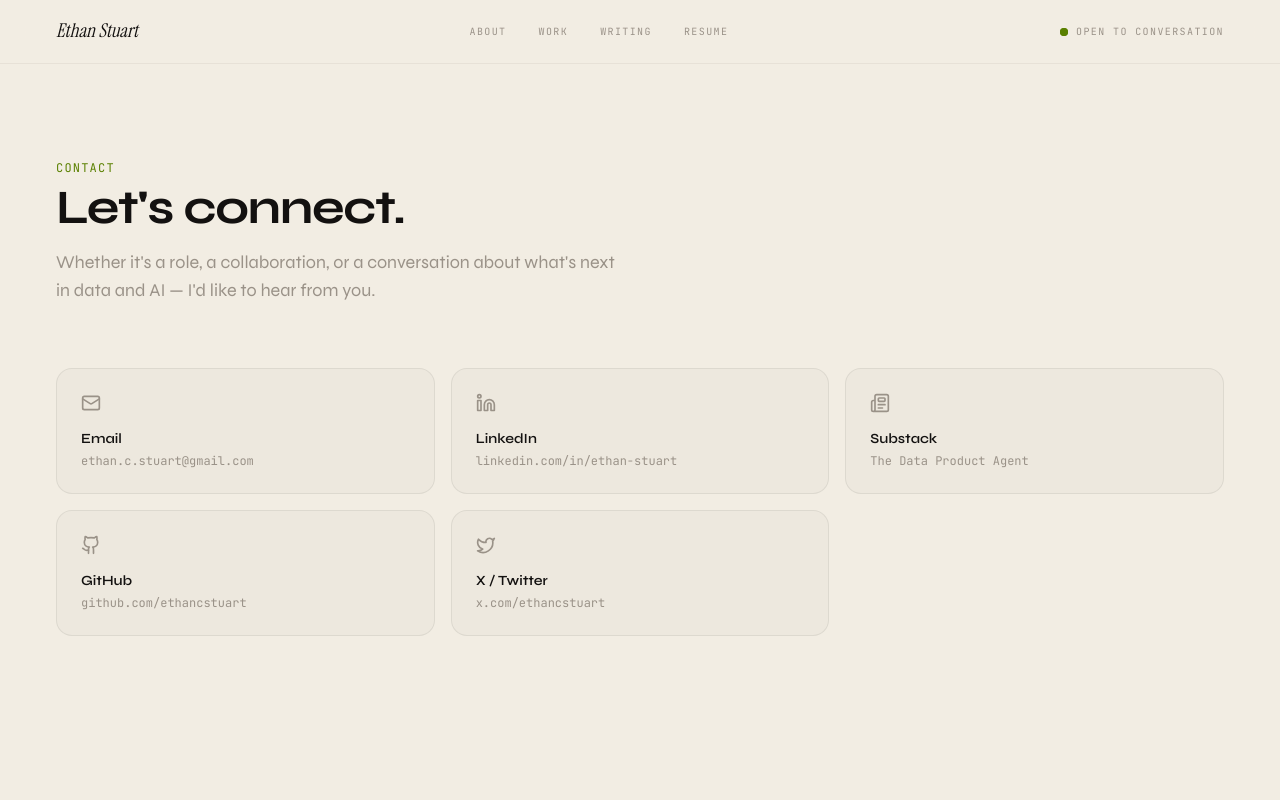
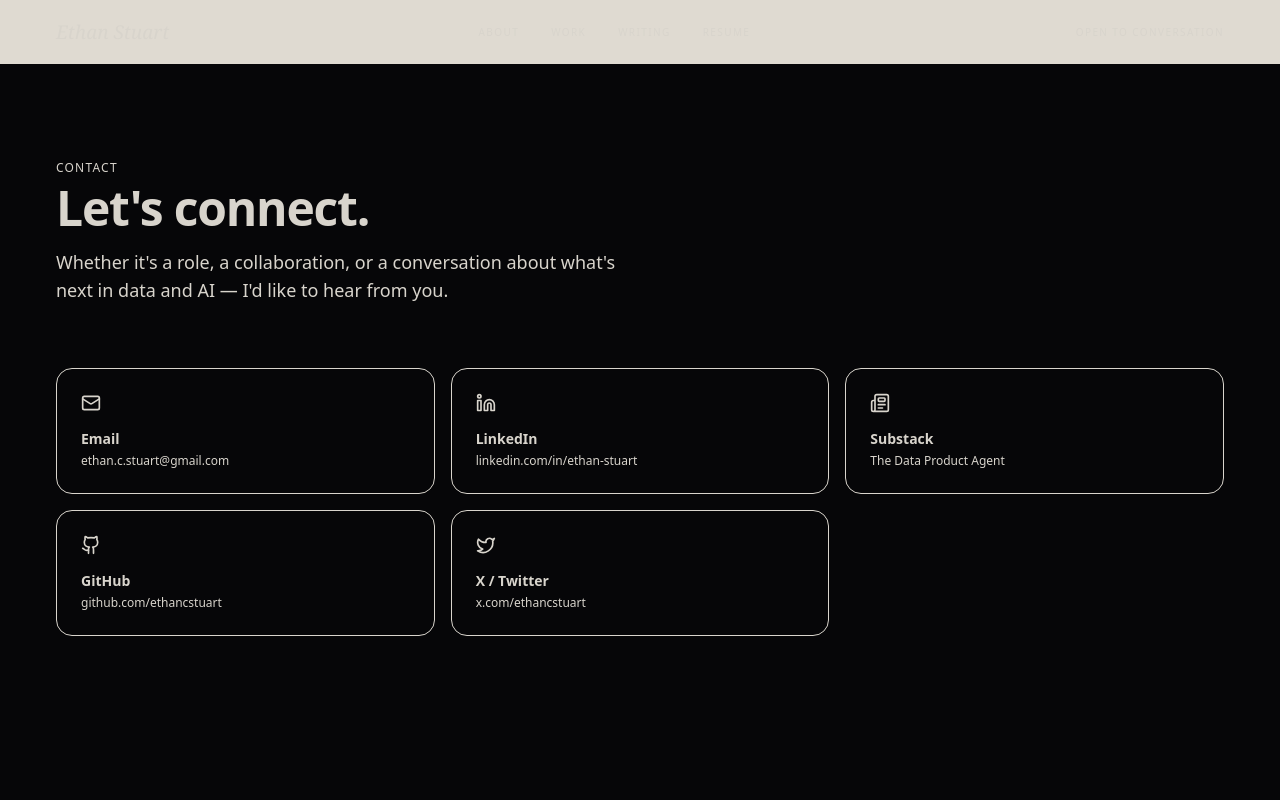
Before and after one commit to ethancstuart/Public-Brand-Website-Claude, a Next.js app: page /contact in a window 1280 px wide. Shown: the top 800 px of the page. Built offline with nearby package versions, Linux system fonts and the light colour scheme.

Commit message:
feat(redesign-v2): swap design tokens to dark + kinetic palette

```diff
--- a/src/app/globals.css
+++ b/src/app/globals.css
@@ -2,90 +2,89 @@
 @plugin "@tailwindcss/typography";
 
 @theme inline {
-  --color-background: var(--background);
-  --color-foreground: var(--foreground);
-  --color-muted: var(--muted);
-  --color-muted-foreground: var(--muted-foreground);
-  --color-border: var(--border);
-  --color-accent: var(--accent);
-  --color-accent-foreground: var(--accent-foreground);
-  --color-card: var(--card);
-  --color-card-foreground: var(--card-foreground);
-  --font-sans: var(--font-syne);
-  --font-serif: var(--font-instrument-serif);
-  --font-mono: var(--font-jetbrains-mono);
+  --color-bg:        #060608;
+  --color-surface:   #0c0c10;
+  --color-paper:     #d8d4cc;
+  --color-paper-mid: rgba(216, 212, 204, 0.55);
+  --color-paper-dim: rgba(216, 212, 204, 0.28);
+  --color-paper-low: rgba(216, 212, 204, 0.14);
+  --color-rule:      rgba(216, 212, 204, 0.07);
+
+  /* Brand accents */
+  --color-arctic:  #8ecfe8;
+  --color-indigo:  #8b72d8;
+
+  /* Per-project colors */
+  --color-nx:   #8ecfe8;
+  --color-cm:   #8b72d8;
+  --color-po:   #d4a76a;
+  --color-zts:  #78c4a0;
+  --color-ml:   #b85aa0;
+  --color-re:   #c8a84a;
+
+  /* Signal accent — reserved for high-stakes CTA */
+  --color-signal: #ff5320;
+
+  /* Typography */
+  --font-display: var(--font-syne), ui-sans-serif, system-ui, sans-serif;
+  --font-display-alt: var(--font-bricolage), ui-sans-serif, system-ui, sans-serif;
+  --font-italic: var(--font-instrument), ui-serif, serif;
+  --font-mono:   var(--font-dm-mono), ui-monospace, monospace;
+  --font-body:   ui-sans-serif, system-ui, -apple-system, BlinkMacSystemFont, "Segoe UI", sans-serif;
 }
 
 :root {
-  --background:        #f2ede3;
-  --surface:           #ede8de;
-  --deep:              #e4dfd4;
-  --foreground:        #131110;
-  --text-mid:          rgba(19,17,16,0.5);
-  --text-low:          rgba(19,17,16,0.28);
-  --muted:             #ede8de;
-  --muted-foreground:  #9a9288;
-  --mid:               #706860;
-  --border:            rgba(19,17,16,0.07);
-  --border-lo:         rgba(19,17,16,0.05);
-  --accent:            #5a8000;
-  --accent-foreground: #ffffff;
-  --accent-soft:       rgba(90,128,0,0.07);
-  --accent-mid:        rgba(90,128,0,0.15);
-  --card:              #ede8de;
-  --card-foreground:   #131110;
-  --status-live:       #5a8000;
-  --status-building:   #d4900c;
+  color-scheme: dark;
 }
 
-html {
-  scroll-behavior: smooth;
+* {
+  -webkit-font-smoothing: antialiased;
+  -moz-osx-font-smoothing: grayscale;
+  text-rendering: optimizeLegibility;
+}
+
+html, body {
+  background: var(--color-bg);
+  color: var(--color-paper);
+  font-family: var(--font-body);
 }
 
 body {
-  background: var(--background);
-  color: var(--foreground);
-  font-family: var(--font-syne), system-ui, sans-serif;
-  -webkit-font-smoothing: antialiased;
-  -moz-osx-font-smoothing: grayscale;
+  overflow-x: hidden;
 }
 
-::selection {
-  background: var(--accent);
-  color: var(--accent-foreground);
+/* Phantom-style gradient ribbons (utility classes consumed by Hero/case-study heroes) */
+.ribbon-1 {
+  background: linear-gradient(90deg, var(--color-arctic), var(--color-indigo));
+}
+.ribbon-2 {
+  background: linear-gradient(90deg, var(--color-indigo), #d97a3c);
+}
+.ribbon-3 {
+  background: linear-gradient(110deg, var(--color-arctic) 0%, var(--color-indigo) 50%, #d97a3c 100%);
 }
 
-@keyframes clipup {
-  from { transform: translateY(108%); }
-  to   { transform: translateY(0); }
+/* Ghost letterform utility — used by kinetic hero */
+.ghost {
+  -webkit-text-stroke: 1.5px var(--color-paper-mid);
+  color: transparent;
+}
+.ghost-arctic {
+  -webkit-text-stroke: 1.5px var(--color-arctic);
+  color: transparent;
+}
+.ghost-indigo {
+  -webkit-text-stroke: 1.5px var(--color-indigo);
+  color: transparent;
 }
 
-@keyframes fadeUp {
-  from { opacity: 0; transform: translateY(16px); }
-  to   { opacity: 1; transform: translateY(0); }
-}
-
-@keyframes pulse-dot {
-  0%, 100% { opacity: 1; }
-  50%       { opacity: 0.3; }
-}
-
-@keyframes marquee {
-  from { transform: translateX(0); }
-  to   { transform: translateX(-50%); }
-}
-
-.prose {
-  --tw-prose-body: var(--muted-foreground);
-  --tw-prose-headings: var(--foreground);
-  --tw-prose-links: var(--accent);
-  --tw-prose-bold: var(--foreground);
-  --tw-prose-quotes: var(--muted-foreground);
-  --tw-prose-quote-borders: var(--border);
-  --tw-prose-code: var(--foreground);
-  --tw-prose-pre-bg: var(--muted);
-  --tw-prose-pre-code: var(--foreground);
-  --tw-prose-hr: var(--border);
+/* Reduced motion respect */
+@media (prefers-reduced-motion: reduce) {
+  *, *::before, *::after {
+    animation-duration: 0.01ms !important;
+    animation-iteration-count: 1 !important;
+    transition-duration: 0.01ms !important;
+  }
 }
 
 @media print {
```
